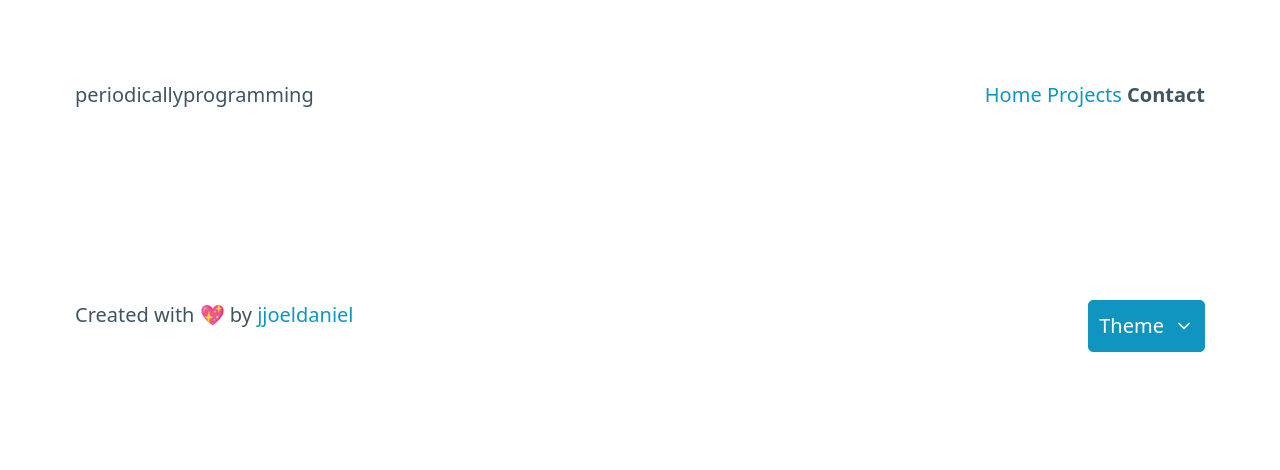
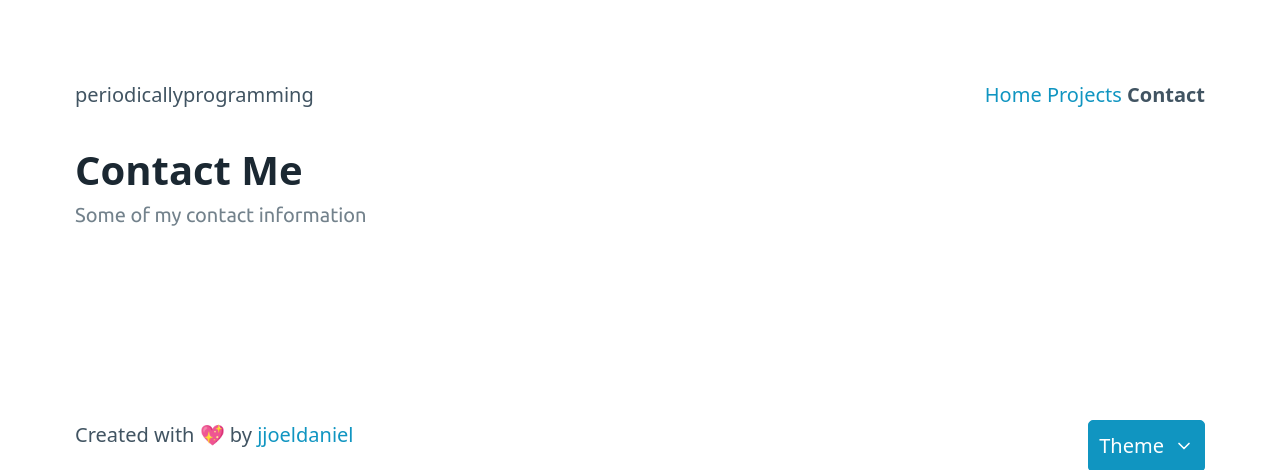
Before and after one commit to jjoeldaniel/periodicallyprogramming, a Flask app: page /about in a window 1280 px wide. Shown: the top 470 px of the page. Run offline with Flask 2, Linux system fonts and the light colour scheme.

Commit message:
Added hgroup

```diff
--- a/templates/contact.html
+++ b/templates/contact.html
@@ -3,4 +3,9 @@
   <a href="/home">Home</a> <a href="/projects">Projects</a>
   <strong>Contact</strong>
 </p>
+{% endblock %} {% block content %}
+<hgroup style="font-family: 'Ubuntu', sans-serif">
+  <h1>Contact Me</h1>
+  <h2>Some of my contact information</h2>
+</hgroup>
 {% endblock %}
```
